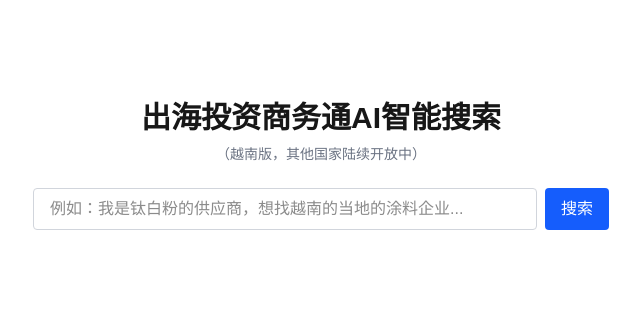
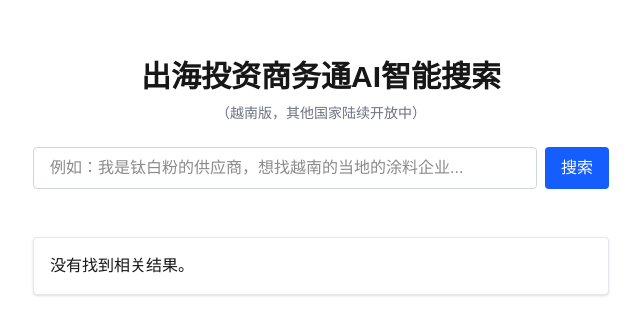
Before and after one commit to richardln/search-overseas-ai, a Next.js app: page / in a window 1280 px wide. Shown: the part 223-558 px from the top of the page, without its empty margins (319-959 px from the left). Built offline with nearby package versions, Linux system fonts and the light colour scheme.

Commit message:
Update page.tsx

```diff
--- a/app/page.tsx
+++ b/app/page.tsx
@@ -3,30 +3,29 @@ import { useState } from 'react';
 
 export default function Page() {
   const [query, setQuery] = useState('');
-  const [response, setResponse] = useState('');
+  const [response, setResponse] = useState<any[]>([]);  // 初始化为数组
   const [loading, setLoading] = useState(false);
 
   const handleSearch = async () => {
     setLoading(true);
     try {
-      // 发送搜索请求
       const res = await fetch('/api/search', {
         method: 'POST',
         headers: {
           'Content-Type': 'application/json',
         },
-        body: JSON.stringify({ query }),  // 传递查询参数
+        body: JSON.stringify({ query }),
       });
       const data = await res.json();
 
-      // 设置响应结果
-      if (data.result) {
-        setResponse(data.result);  // 将API返回的结果展示
+      // 确保返回的数据是数组，如果是其他类型则处理为字符串或空数组
+      if (Array.isArray(data.result)) {
+        setResponse(data.result);
       } else {
-        setResponse('未找到相关结果。');  // 没有数据时给出提示
+        setResponse([]);  // 如果不是数组，则清空结果
       }
     } catch (error) {
-      setResponse('发生错误，请稍后再试。');
+      setResponse([]);
     }
     setLoading(false);
   };
@@ -35,14 +34,12 @@ export default function Page() {
     <main className="flex flex-col items-center justify-center min-h-screen px-4 py-8">
       <h1 className="text-3xl font-bold mb-2">出海投资商务通AI智能搜索</h1>
       <p className="text-sm text-gray-500 mb-6">（越南版，其他国家陆续开放中）</p>
-
-      {/* 搜索框 */}
       <div className="flex w-full max-w-xl gap-2 mb-6">
         <input
           className="flex-grow border border-gray-300 rounded px-4 py-2"
           placeholder="例如：我是钛白粉的供应商，想找越南的当地的涂料企业..."
           value={query}
-          onChange={(e) => setQuery(e.target.value)}  // 更新查询内容
+          onChange={(e) => setQuery(e.target.value)}
         />
         <button
           onClick={handleSearch}
@@ -54,25 +51,24 @@ export default function Page() {
       </div>
 
       {/* 搜索结果展示 */}
-      {response && (
+      {response.length > 0 && (
         <div className="mt-6 max-w-xl w-full bg-white shadow p-4 border border-gray-200 rounded">
           <h2 className="font-bold text-xl mb-4">搜索结果：</h2>
+          <div className="space-y-4">
+            {response.map((item, index) => (
+              <div key={index}>
+                <h3 className="font-semibold text-lg">{item.name}</h3>
+                <p>{item.description}</p>
+              </div>
+            ))}
+          </div>
+        </div>
+      )}
 
-          {/* 动态渲染返回的结果 */}
-          <div className="space-y-4">
-            {/* 检查response格式，动态渲染 */}
-            {typeof response === 'string' ? (
-              <p>{response}</p>  // 如果是字符串，直接显示
-            ) : (
-              // 如果是对象或者数组，可以根据数据结构渲染不同
-              response.map((item, index) => (
-                <div key={index}>
-                  <h3 className="font-semibold text-lg">{item.name}</h3>
-                  <p>{item.description}</p>
-                </div>
-              ))
-            )}
-          </div>
+      {/* 如果没有数据 */}
+      {response.length === 0 && !loading && (
+        <div className="mt-6 max-w-xl w-full bg-white shadow p-4 border border-gray-200 rounded">
+          <p>没有找到相关结果。</p>
         </div>
       )}
     </main>
```
